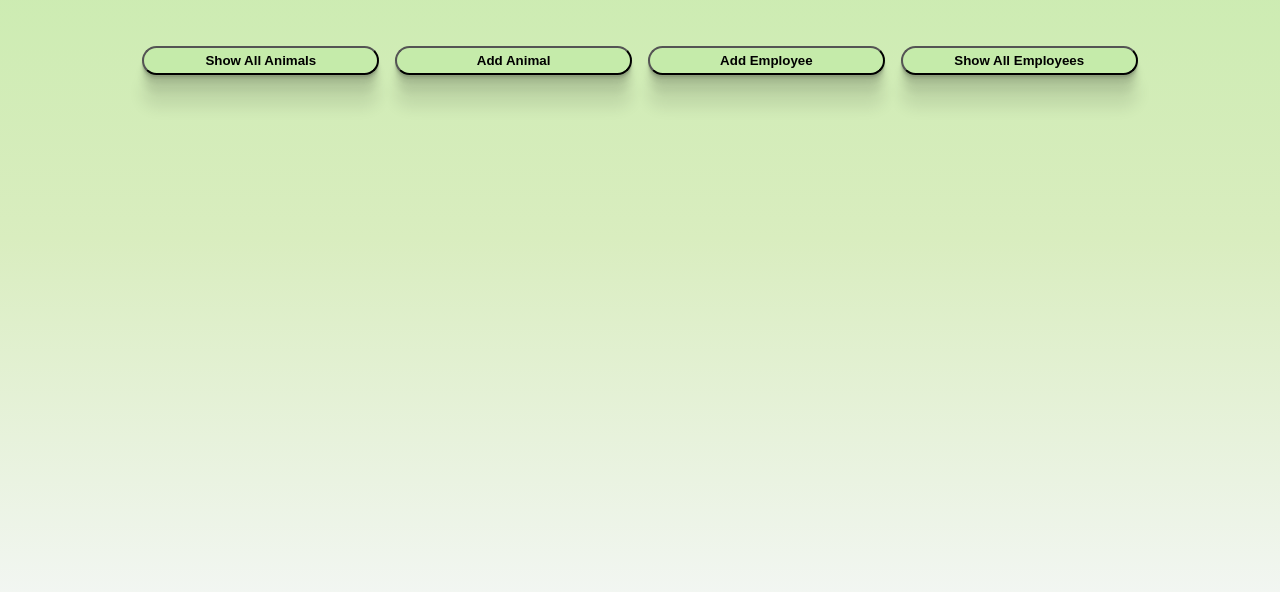
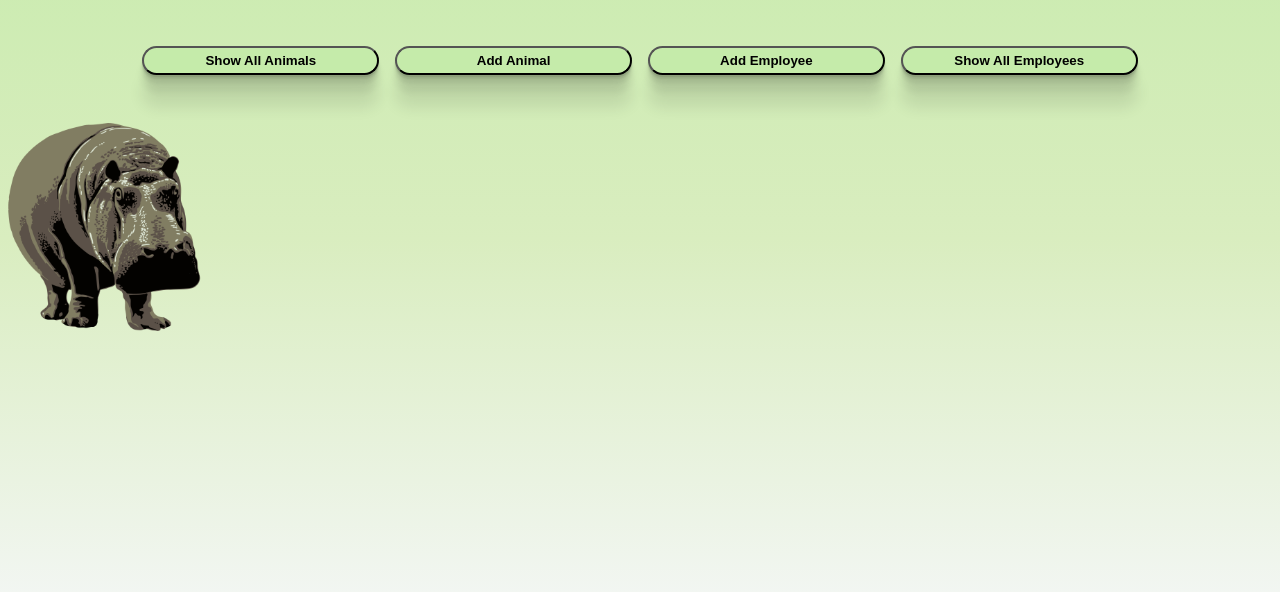
Before and after one commit to Milcik1985/TS-final-task, a website built with Vite: page index.html in a window 1280 px wide. Shown: the part 162-754 px from the top of the page. Built offline with nearby package versions, Linux system fonts and the light colour scheme.

Commit message:
picture added

```diff
--- a/index.html
+++ b/index.html
@@ -23,6 +23,7 @@
     <div id="container-wrapper"></div>
     <div id="list-of-all-animals"></div>
     <div id="list-of-all-employees"></div>
+    <img src="./Images/hippo.png" alt="hippo" class="hippo" />
     <script type="module" src="/src/main.ts"></script>
   </body>
 </html>
--- a/src/style.css
+++ b/src/style.css
@@ -84,3 +84,7 @@ input {
   font-weight: bold;
   text-align: center;
 }
+
+.hippo {
+  max-height: 13rem;
+}
```
